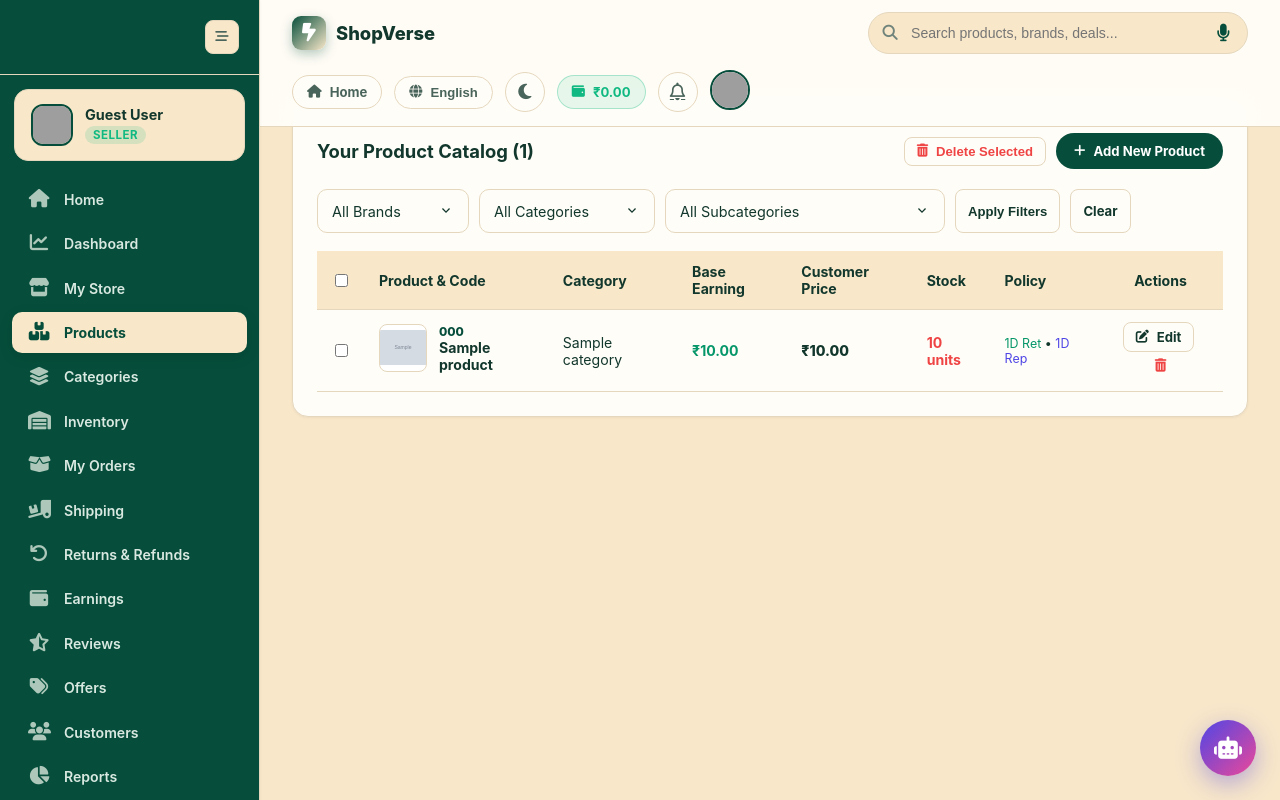
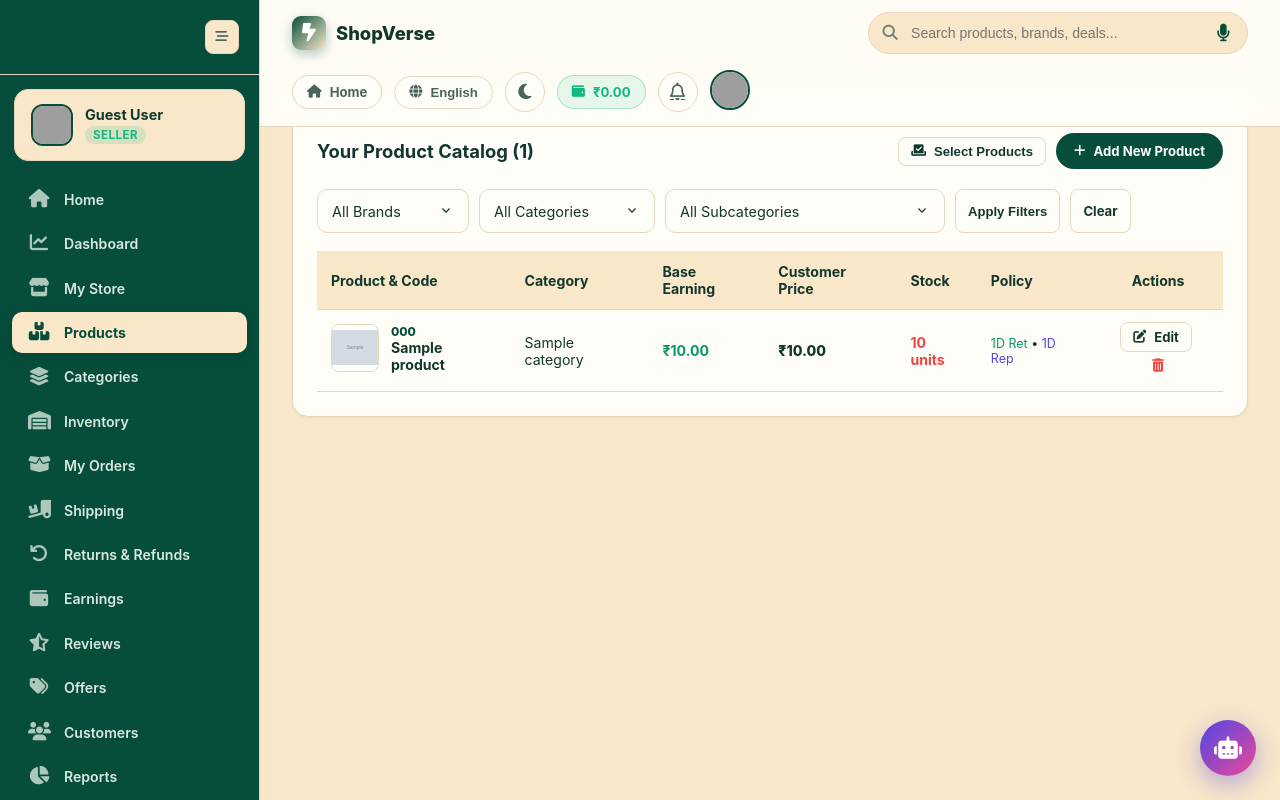
Before and after one commit to amankumarpoddar462-ux/ShopVerse, a Django app: page /seller/products/ in a window 1280 px wide. Run offline with Django 5.2, Linux system fonts and the light colour scheme; tables that the repository leaves empty hold one stand-in row (values such as "Sample post"); grey boxes marked "Sample" are stand-in pictures; some libraries are stand-ins or nearby versions; grey boxes are pictures that could not be loaded.

Commit message:
Hide product checkboxes until selection mode
Co-authored-by: Copilot <223556219+Copilot@users.noreply.github.com>

```diff
--- a/backend/templates/seller/products.html
+++ b/backend/templates/seller/products.html
@@ -11,7 +11,10 @@
             Your Product Catalog ({{ products.count }})
         </h3>
         <div style="display: flex; align-items: center; gap: 10px; flex-wrap: wrap;">
-            <form id="bulkDeleteForm" method="POST" action="{% url 'seller:products' %}" onsubmit="return confirm('Delete the selected product listings?');">
+            <button id="toggleProductSelection" type="button" class="btn btn-secondary btn-sm" aria-pressed="false">
+                <i class="fa-solid fa-check-to-slot"></i> Select Products
+            </button>
+            <form id="bulkDeleteForm" method="POST" action="{% url 'seller:products' %}" onsubmit="return confirm('Delete the selected product listings?');" style="display: none;">
                 {% csrf_token %}
                 <input type="hidden" name="action" value="delete">
                 <button id="bulkDeleteButton" type="submit" class="btn btn-secondary btn-sm" disabled style="color: #ef4444;">
@@ -43,10 +46,10 @@
     </form>
 
     <div style="overflow-x: auto;">
-        <table style="width: 100%; border-collapse: collapse; font-size: 0.88rem;">
+        <table id="productCatalogTable" style="width: 100%; border-collapse: collapse; font-size: 0.88rem;">
             <thead>
                 <tr style="background: var(--bg-app); text-align: left;">
-                    <th style="padding: 12px 14px; border-bottom: 1px solid var(--border-color);"><input id="selectAllProducts" type="checkbox" aria-label="Select all products"></th>
+                    <th class="product-selection-cell" style="display: none; padding: 12px 14px; border-bottom: 1px solid var(--border-color);"><input id="selectAllProducts" type="checkbox" aria-label="Select all products"></th>
                     <th style="padding: 12px 14px; border-bottom: 1px solid var(--border-color);">Product & Code</th>
                     <th style="padding: 12px 14px; border-bottom: 1px solid var(--border-color);">Category</th>
                     <th style="padding: 12px 14px; border-bottom: 1px solid var(--border-color);">Base Earning</th>
@@ -59,7 +62,7 @@
             <tbody>
                 {% for p in products %}
                     <tr onclick="if (!event.target.closest('a, button, form')) window.location.href='/seller/products/{{ p.id }}/';" style="border-bottom: 1px solid var(--border-color); cursor: pointer;">
-                        <td style="padding: 12px 14px;"><input class="product-checkbox" type="checkbox" name="product_ids" value="{{ p.id }}" form="bulkDeleteForm" aria-label="Select {{ p.title }}"></td>
+                        <td class="product-selection-cell" style="display: none; padding: 12px 14px;"><input class="product-checkbox" type="checkbox" name="product_ids" value="{{ p.id }}" form="bulkDeleteForm" aria-label="Select {{ p.title }}"></td>
                         <td style="padding: 12px 14px; display: flex; align-items: center; gap: 12px;">
                             <img src="{{ p.main_image_url }}" alt="{{ p.title }}" style="width: 48px; height: 48px; object-fit: contain; border-radius: 8px; background: #fff; border: 1px solid var(--border-color);">
                             <div>
@@ -106,6 +109,23 @@
     const productCheckboxes = document.querySelectorAll('.product-checkbox');
     const selectAllProducts = document.getElementById('selectAllProducts');
     const bulkDeleteButton = document.getElementById('bulkDeleteButton');
+    const toggleProductSelection = document.getElementById('toggleProductSelection');
+    const bulkDeleteForm = document.getElementById('bulkDeleteForm');
+    const productCatalogTable = document.getElementById('productCatalogTable');
+    const setSelectionMode = (enabled) => {
+        productCatalogTable.querySelectorAll('.product-selection-cell').forEach((cell) => {
+            cell.style.display = enabled ? 'table-cell' : 'none';
+        });
+        bulkDeleteForm.style.display = enabled ? 'block' : 'none';
+        toggleProductSelection.setAttribute('aria-pressed', String(enabled));
+        toggleProductSelection.innerHTML = enabled
+            ? '<i class="fa-solid fa-xmark"></i> Cancel Selection'
+            : '<i class="fa-solid fa-check-to-slot"></i> Select Products';
+        if (!enabled) {
+            productCheckboxes.forEach((checkbox) => { checkbox.checked = false; });
+        }
+        updateBulkDeleteState();
+    };
     const updateBulkDeleteState = () => {
         const selectedCount = document.querySelectorAll('.product-checkbox:checked').length;
         bulkDeleteButton.disabled = selectedCount === 0;
@@ -113,10 +133,15 @@
         selectAllProducts.checked = productCheckboxes.length > 0 && selectedCount === productCheckboxes.length;
         selectAllProducts.indeterminate = selectedCount > 0 && selectedCount < productCheckboxes.length;
     };
+    toggleProductSelection.addEventListener('click', () => {
+        setSelectionMode(toggleProductSelection.getAttribute('aria-pressed') !== 'true');
+    });
     productCheckboxes.forEach((checkbox) => checkbox.addEventListener('change', updateBulkDeleteState));
+    productCheckboxes.forEach((checkbox) => checkbox.addEventListener('click', (event) => event.stopPropagation()));
     selectAllProducts.addEventListener('change', () => {
         productCheckboxes.forEach((checkbox) => { checkbox.checked = selectAllProducts.checked; });
         updateBulkDeleteState();
     });
+    updateBulkDeleteState();
 </script>
 {% endblock %}
```
